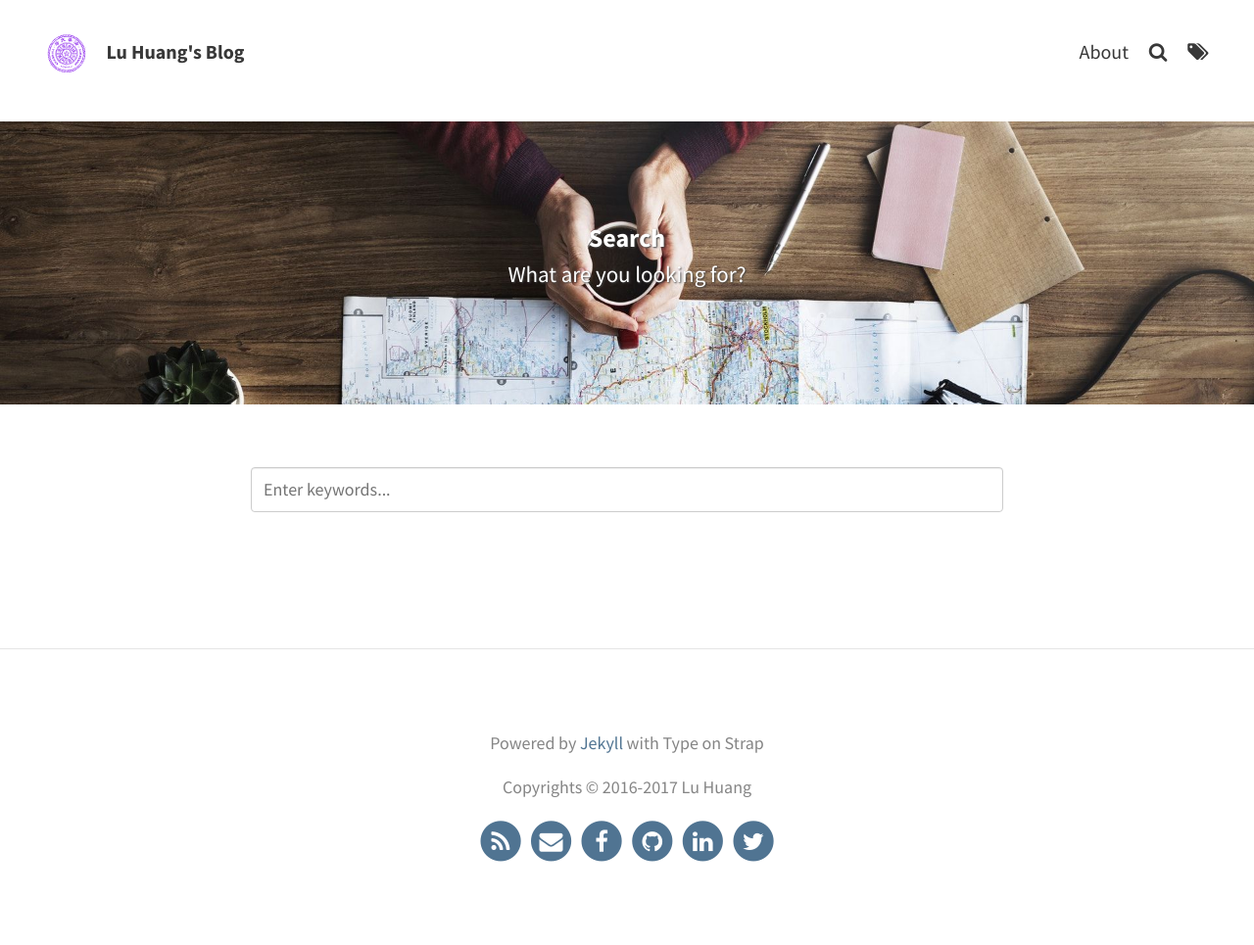
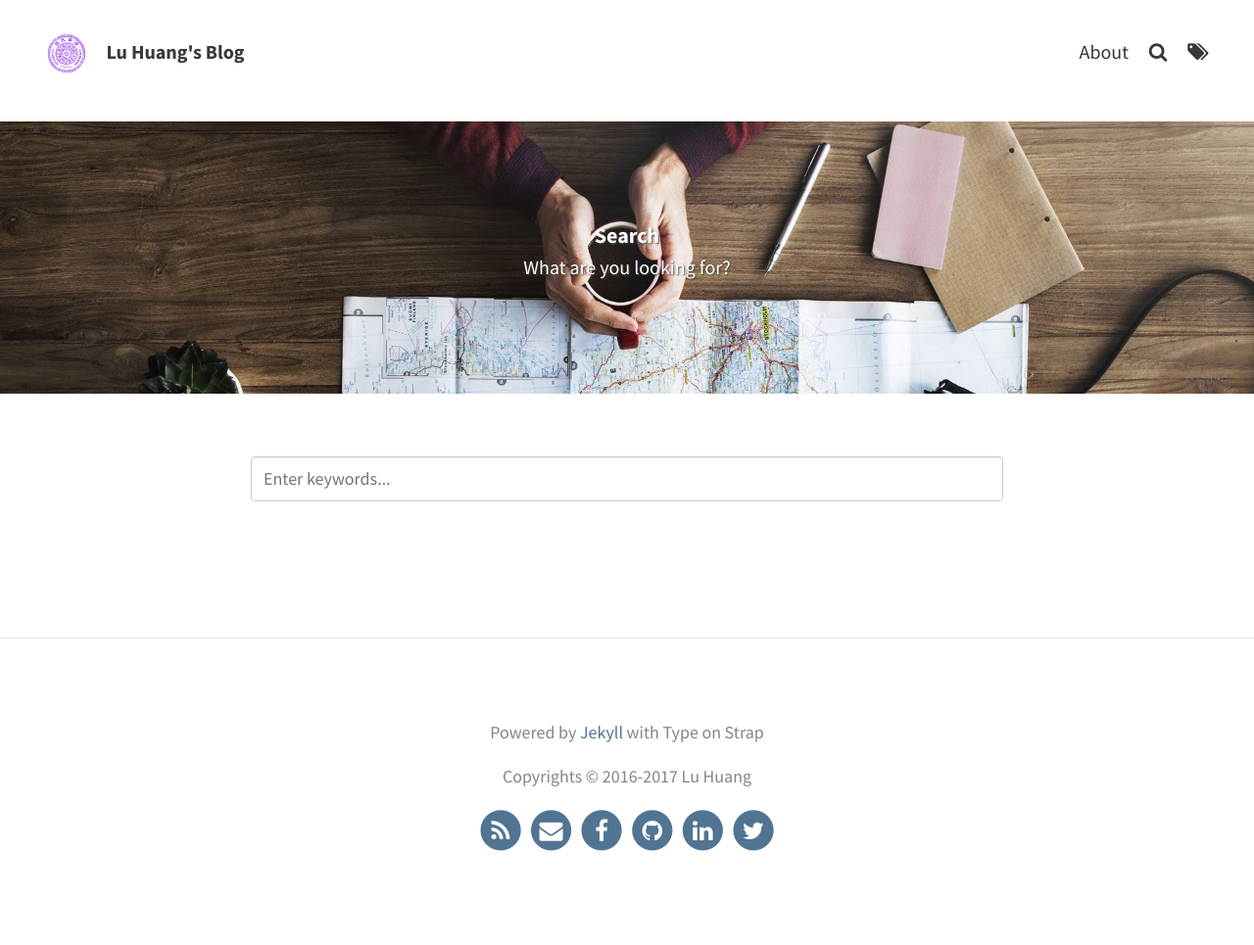
Before and after one commit to hlthu/hlthu.github.io, a Jekyll site: the page built from pages/search.html, in a window 1280 px wide. Shown: the whole page at 98% size. Built offline with Jekyll 4.4.1, drawn with Linux system fonts in a browser that asks for light colours; comment, search, counter and statistics services are not loaded.

Commit message:
more smaller

```diff
--- a/_sass/base/_global.scss
+++ b/_sass/base/_global.scss
@@ -48,19 +48,19 @@ h6 {
 }
 
 h1 {
-    font-size: 1.3em;
+    font-size: 1.1em;
 }
 
 h2 {
-    font-size: 1.15em;
+    font-size: 1.0em;
 }
 
 h3 {
-    font-size: 1.0em;
+    font-size: 0.9em;
 }
 
 h4 {
-    font-size: 0.9em;
+    font-size: 0.8em;
 }
 
 blockquote {
@@ -173,16 +173,16 @@ img[align=right] {
 
 @media screen and (max-width: $sm-break) {
     h1 {
-        font-size: 1.3em;
+        font-size: 1.1em;
     }
     h2 {
-        font-size: 1.15em;
+        font-size: 1.0em;
     }
     h3 {
-        font-size: 1.0em;
+        font-size: 0.9em;
     }
     h4 {
-        font-size: 0.9em;
+        font-size: 0.8em;
     }
     p,
     li {
```
